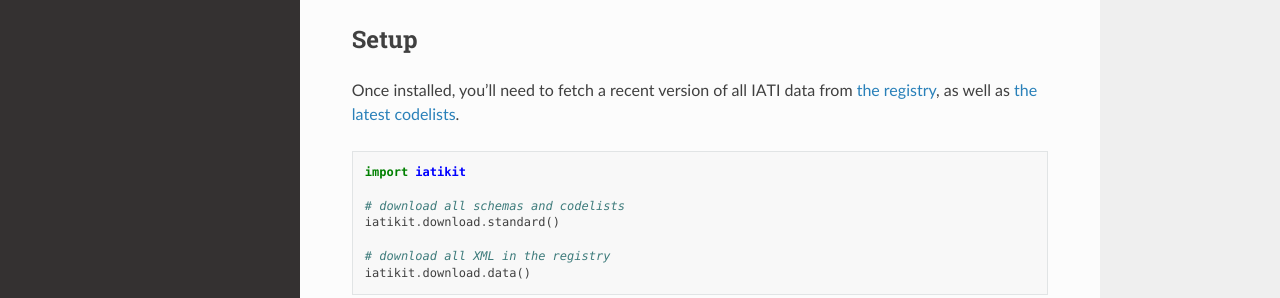
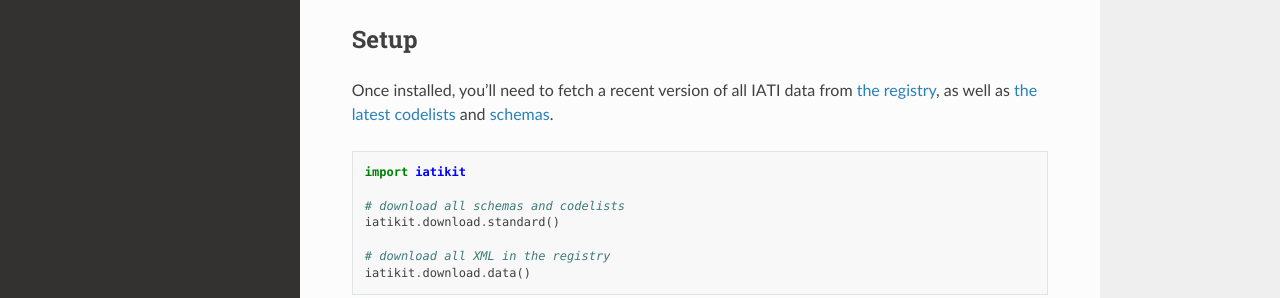
Before and after one commit to codeforIATI/iatikit, a Sphinx documentation site: the page built from docs/getting-started.rst, in a window 1280 px wide and 1061 px high. Shown: the part 577-875 px from the top of the window. Built offline with Sphinx 7.4.7 and the Read the Docs theme 2.0.0, drawn with Linux system fonts in a browser that asks for light colours.

Commit message:
Mention schemas in setup docs

```diff
--- a/docs/getting-started.rst
+++ b/docs/getting-started.rst
@@ -26,7 +26,7 @@ Setup
 -----
 
 Once installed, you’ll need to fetch a recent version of all IATI data
-from `the registry <https://iatiregistry.org/>`__, as well as `the latest codelists <http://reference.iatistandard.org/codelists/>`__.
+from `the registry <https://iatiregistry.org/>`__, as well as `the latest codelists <http://reference.iatistandard.org/codelists/>`__ and `schemas <http://reference.iatistandard.org/schema/>`__.
 
 .. code:: python
 
```
